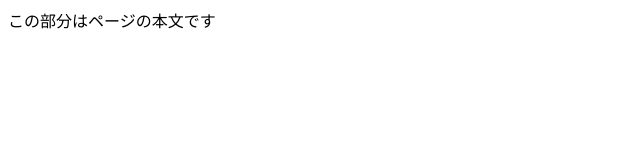
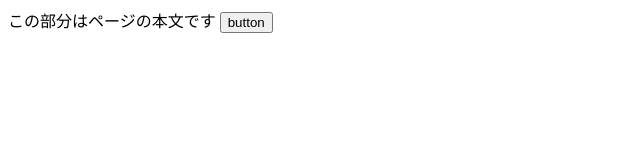
Before and after one commit to sagogoal/karte-craft-demo, a plain HTML site: page index.html in a window 1280 px wide. Shown: the whole page, without its empty margins (0-640 px from the left). Drawn offline with Linux system fonts and the light colour scheme.

Commit message:
add button

```diff
--- a/index.html
+++ b/index.html
@@ -8,5 +8,15 @@
     </head>
     <body>
         この部分はページの本文です
+        <input type="button" value="button" onclick="buttonClick()">
+    <script>
+        function buttonClick(){
+            krt('send', 'sample', {
+                color: 'red',
+                size: 20,
+                is_empty: false
+            });
+        }
+    </script>
     </body>
 </html>
```
